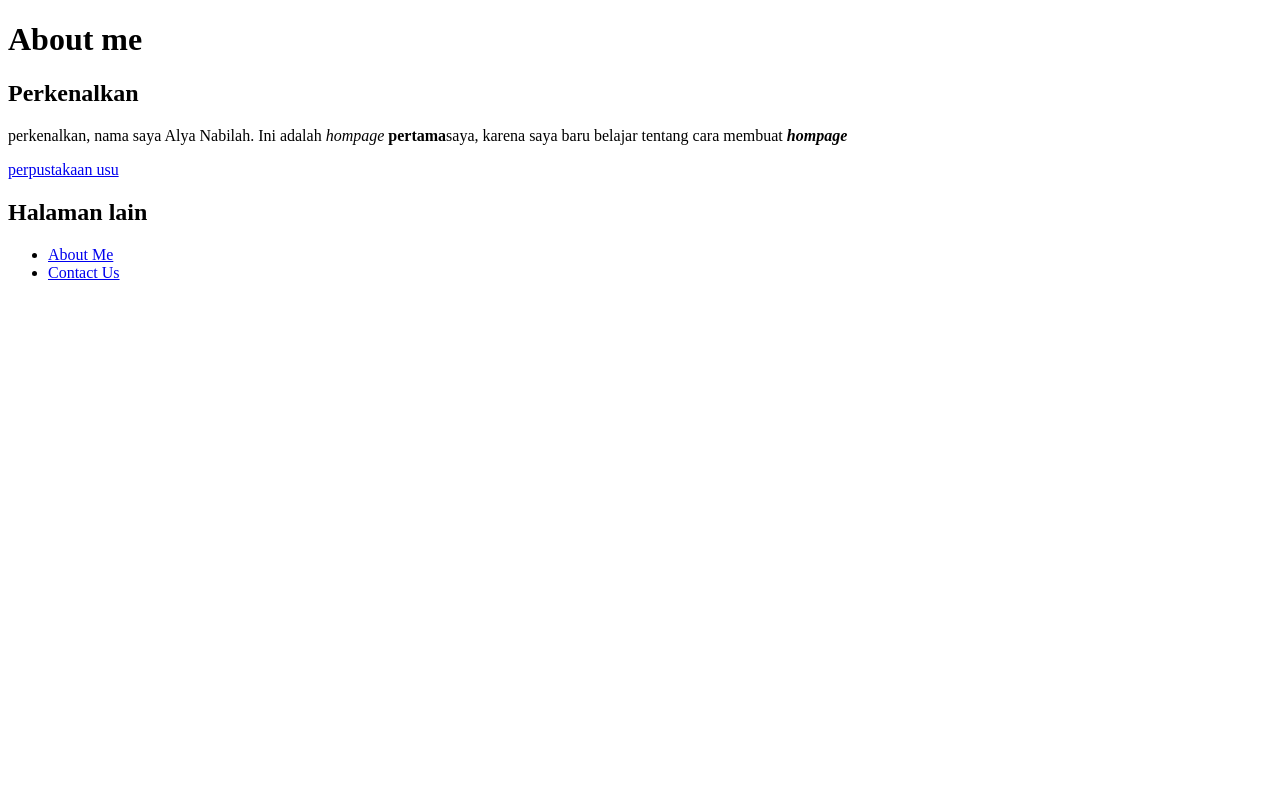
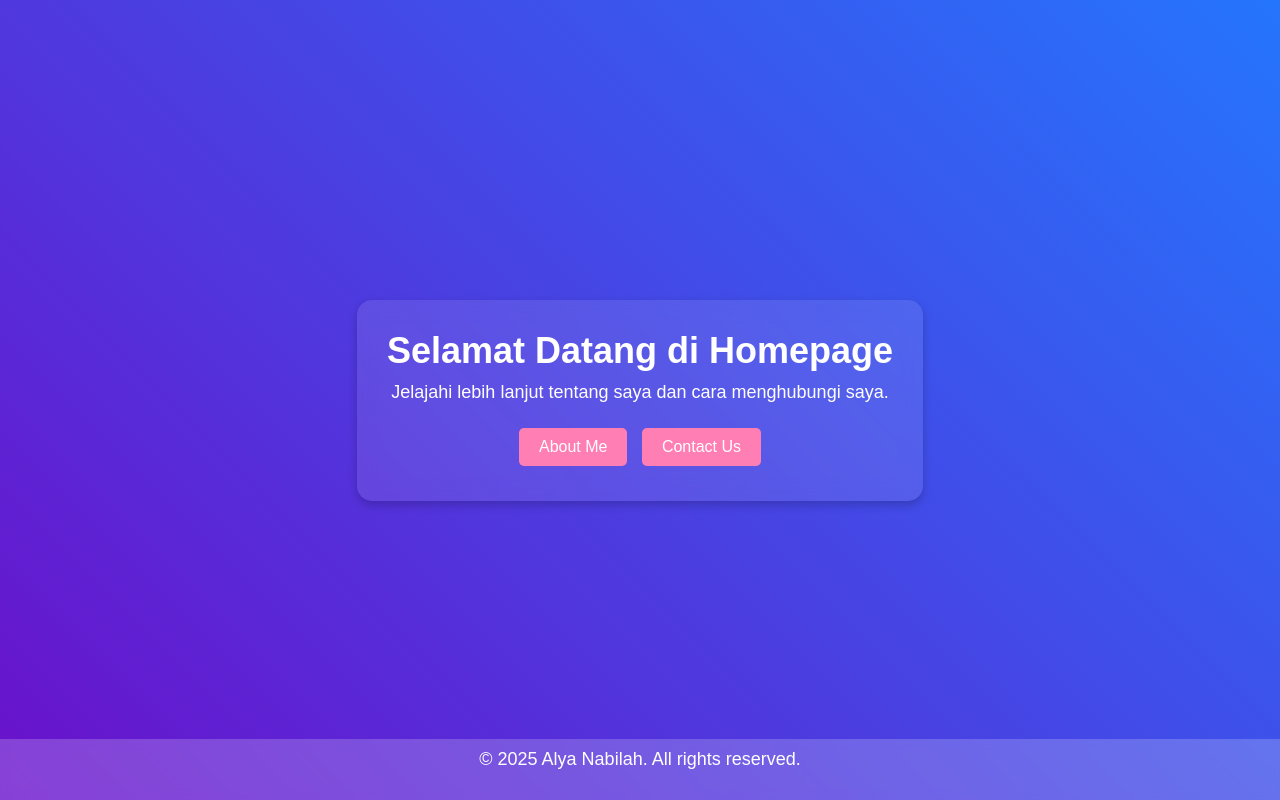
Before and after one commit to alyanabilah28/alyanabilah28.github.io, a plain HTML site: page index.html in a window 1280 px wide. Drawn offline with Linux system fonts and the light colour scheme.

Commit message:
Update index.html

```diff
--- a/index.html
+++ b/index.html
@@ -1,21 +1,81 @@
 <!DOCTYPE html>
-<html lang="en">
+<html lang="id">
 <head>
     <meta charset="UTF-8">
     <meta name="viewport" content="width=device-width, initial-scale=1.0">
-    <title>Alya Libs</title>
+    <title>Homepage</title>
+    <style>
+        * {
+            margin: 0;
+            padding: 0;
+            box-sizing: border-box;
+            font-family: Arial, sans-serif;
+        }
+        body {
+            background: linear-gradient(45deg, #6a11cb, #2575fc);
+            color: white;
+            text-align: center;
+            height: 100vh;
+            display: flex;
+            flex-direction: column;
+            justify-content: center;
+            align-items: center;
+        }
+        .container {
+            background: rgba(255, 255, 255, 0.1);
+            padding: 30px;
+            border-radius: 15px;
+            backdrop-filter: blur(10px);
+            box-shadow: 0 4px 10px rgba(0, 0, 0, 0.2);
+        }
+        h1 {
+            font-size: 36px;
+            margin-bottom: 10px;
+        }
+        p {
+            font-size: 18px;
+            margin-bottom: 20px;
+        }
+        .nav-buttons {
+            margin-top: 20px;
+        }
+        button {
+            padding: 10px 20px;
+            border: none;
+            background: #ff7eb3;
+            color: white;
+            font-size: 16px;
+            border-radius: 5px;
+            cursor: pointer;
+            margin: 5px;
+            transition: 0.3s;
+        }
+        button:hover {
+            background: #ff4e7a;
+        }
+        footer {
+            margin-top: 20px;
+            padding: 10px;
+            text-align: center;
+            background: rgba(255, 255, 255, 0.2);
+            width: 100%;
+            position: absolute;
+            bottom: 0;
+            backdrop-filter: blur(5px);
+        }
+    </style>
 </head>
 <body>
- <h1>About me</h1>
- <h2>Perkenalkan</h2>
- <p>perkenalkan, nama saya Alya Nabilah. Ini adalah <i>hompage</i>
-    <b>pertama</b>saya, karena saya baru belajar tentang cara membuat <b><i>hompage</i></b>
-    </p>
-    <a href="https://Library.usu.ac.id/">perpustakaan usu</a>
+    <div class="container">
+        <h1>Selamat Datang di Homepage</h1>
+        <p>Jelajahi lebih lanjut tentang saya dan cara menghubungi saya.</p>
+        <div class="nav-buttons">
+            <button onclick="location.href='about.html'">About Me</button>
+            <button onclick="location.href='contact.html'">Contact Us</button>
+        </div>
+    </div>
+    <footer>
+        <p>&copy; 2025 Alya Nabilah. All rights reserved.</p>
+    </footer>
 </body>
-<h2>Halaman lain</h2>
-    <ul>
-        <li><a href="About me.html">About Me</a></li>
-        <li><a href="contact us.html">Contact Us</a></li>
-    </ul>
 </html>
```
